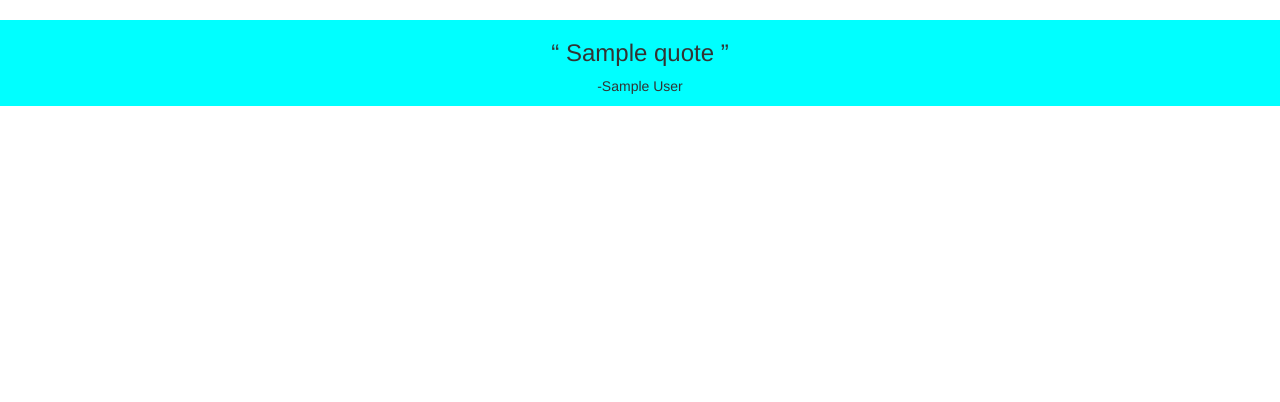
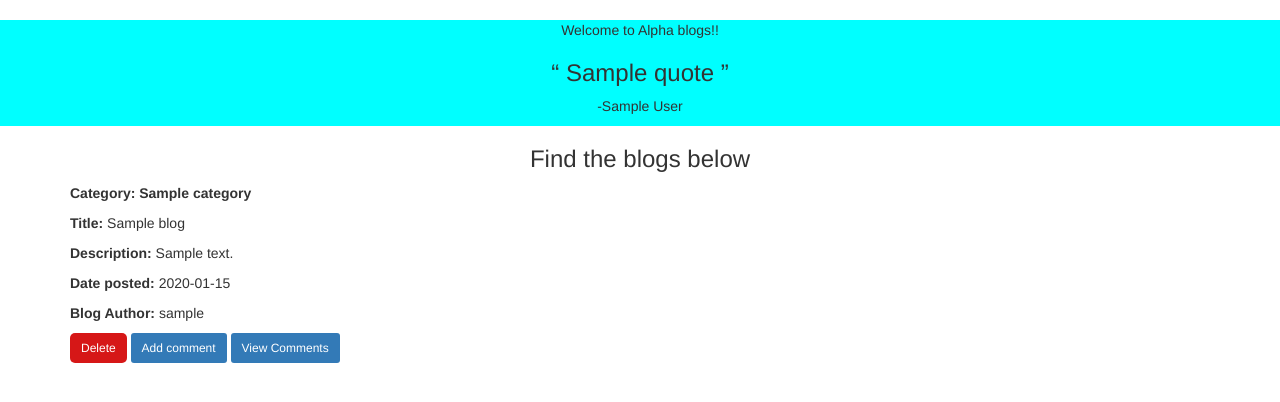
Before and after one commit to Kips-alih/Alpha-Blogs, a Flask app: template app/templates/index.html in a window 1280 px wide. Shown: the part 52-454 px from the top of the page. Run offline with Flask 2, Linux system fonts and the light colour scheme; the template is opened without the code that fills it: most values are stand-ins (such as "Sample title", 1, 10 or a date in 2020); data that the repository does not hold is empty; some libraries are stand-ins or nearby versions.

Commit message:
Modify the file to display the blog

```diff
--- a/app/templates/index.html
+++ b/app/templates/index.html
@@ -1,5 +1,6 @@
 {% extends 'base.html'%}
 {% import 'macros.html' as macro%}
+{% import 'bootstrap/wtf.html' as wtf%}
 
 
 {% block styles%}
@@ -16,6 +17,7 @@
   <div class="row quote">
     <div class="col-md-2"></div>
       <div class="col-md-8 text-center">
+          <p>Welcome to Alpha blogs!!</p>
           <div class="">
               <h3>
                   <q>
@@ -29,6 +31,26 @@
       </div>
   </div>
 </div>
+<div class="container">
+  <h3 class="text-center">Find the blogs below</h3>
+    {% for blog in blogs %}
+
+     <div class="row">
+       <div class="col-md-12">
+        <p><strong>Category: {{blog.category}}</strong></p>
+        <p><strong>Title:</strong> {{ blog.title }}</p>
+        <p><strong>Description:</strong> {{ blog.description}}</p>
+        <p><strong>Date posted:</strong> {{blog.date_posted.strftime('%Y-%m-%d')}}</p>
+        <p><strong>Blog Author:</strong> {{blog.user.username}}</p>
+        <button class="btn btn-sm bg-danger delete"><a class="link" href="{{ url_for('main.delete_blog',id=blog.id)}}" title="Delete Blog">Delete</a></button>
+        <button class="btn btn-sm bg-primary "><a class="link" href="{{ url_for('main.blog_comments', id =blog.id)}}">Add comment</a></button>
+        <button class="btn btn-sm bg-primary "><a class="link" href="{{ url_for('main.read_comments', id =blog.id)}}">View Comments</a></button>
+
+      </div>
 
 
+
+
+    {% endfor %}
+</div>
 {% endblock %}
```
